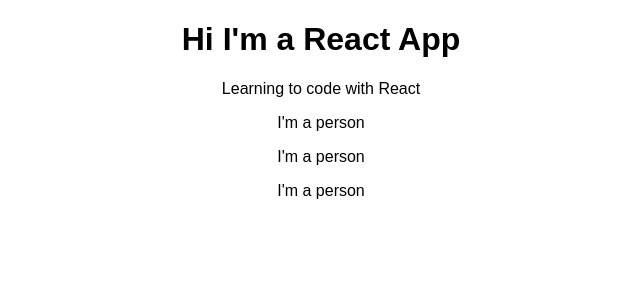
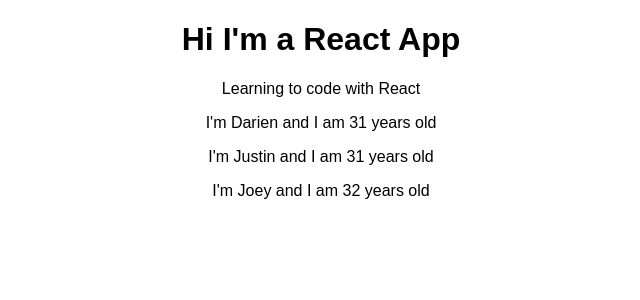
Before and after one commit to darienhz/react-complete-guide, a React (Create React App) app: page / in a window 1280 px wide. Shown: the top 300 px of the page, without its empty margins (319-959 px from the left). Built offline with nearby package versions, Linux system fonts and the light colour scheme.

Commit message:
made it so that person is my dynamic and name changes to the name property given

```diff
--- a/src/Person/Person.js
+++ b/src/Person/Person.js
@@ -1,7 +1,7 @@
 import React from 'react';
 
-const person = () => {
-  return <p>I'm a person</p>
+const person = (props) => {
+  return <p>I'm {props.name} and I am {props.age} years old</p>
 }
 
 
```
